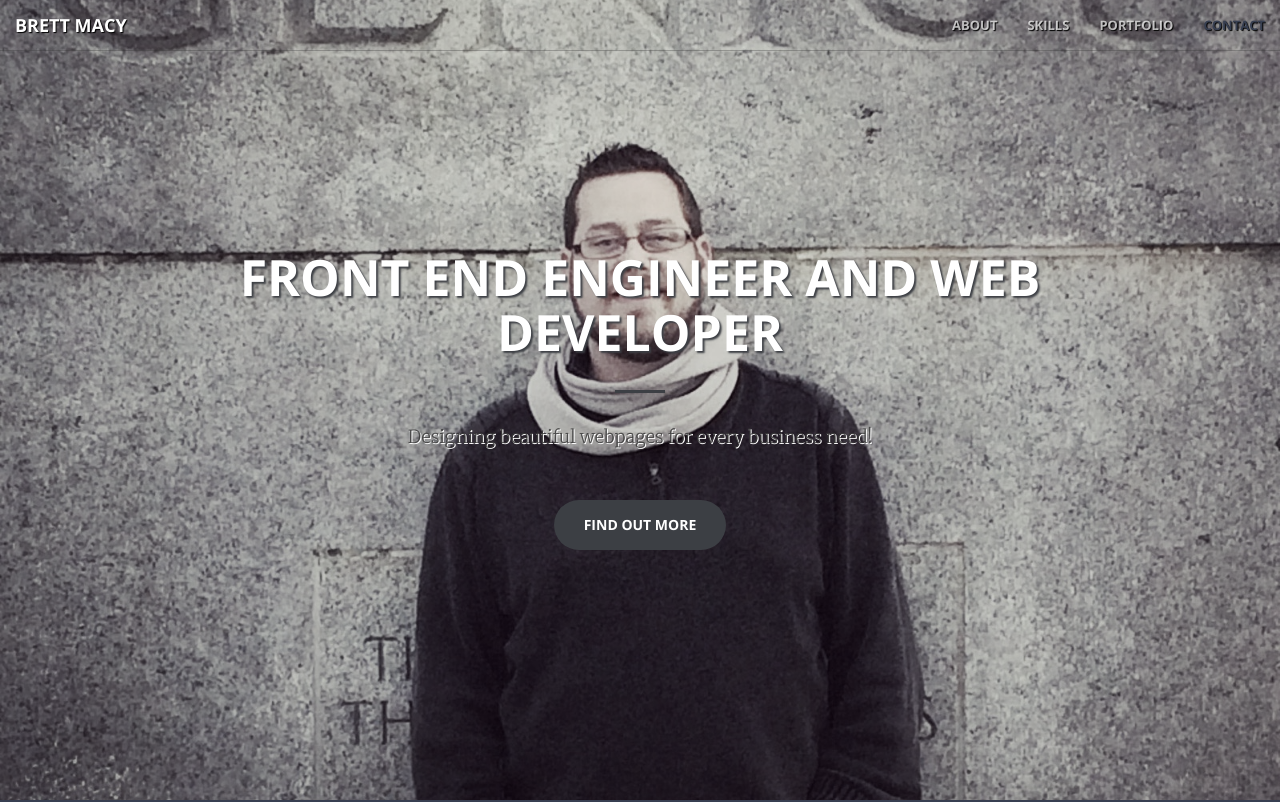
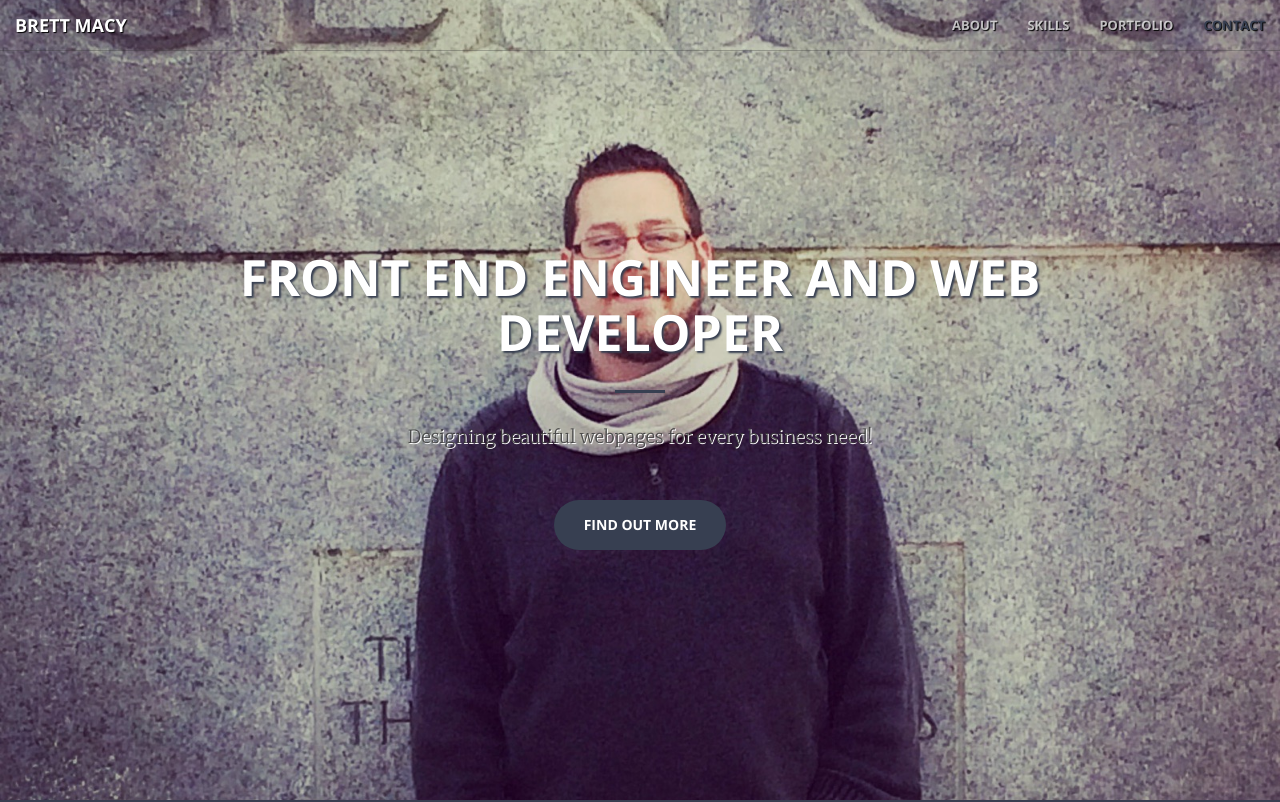
Before and after one commit to bam1056/Portfolio, a website: page index.html in a window 1280 px wide. Shown: the top 802 px of the page. Drawn offline with nearby package versions, Linux system fonts and the light colour scheme.

Commit message:
removed grayscale

```diff
--- a/css/creative.css
+++ b/css/creative.css
@@ -159,8 +159,6 @@ header {
   background-image: url('../img/IMG_0536.jpg');
   text-align: center;
   color: white;
-  filter: grayscale(70%);
-
 }
 #homeHeading {
   text-shadow: 2px 2px 2px #373F51
```
